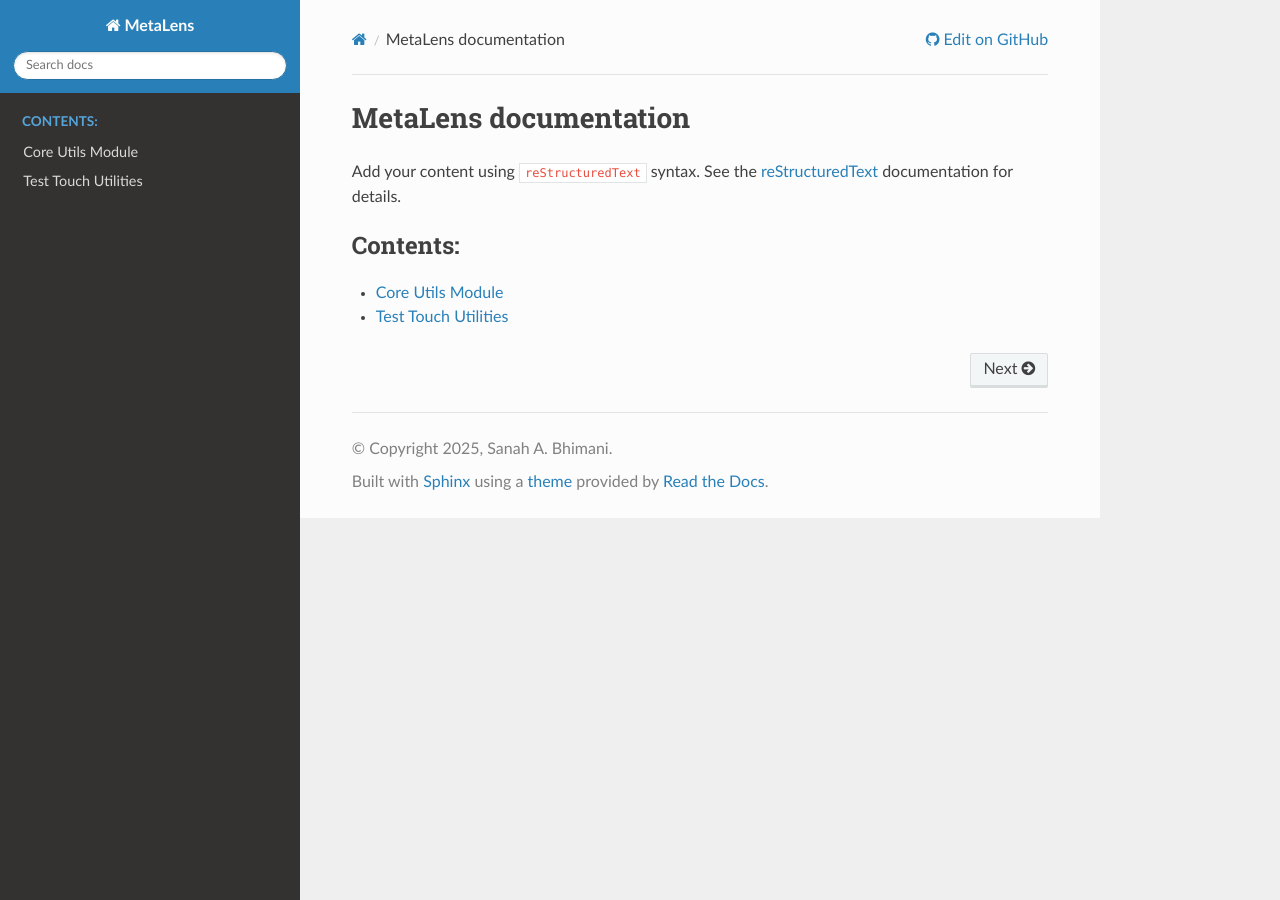
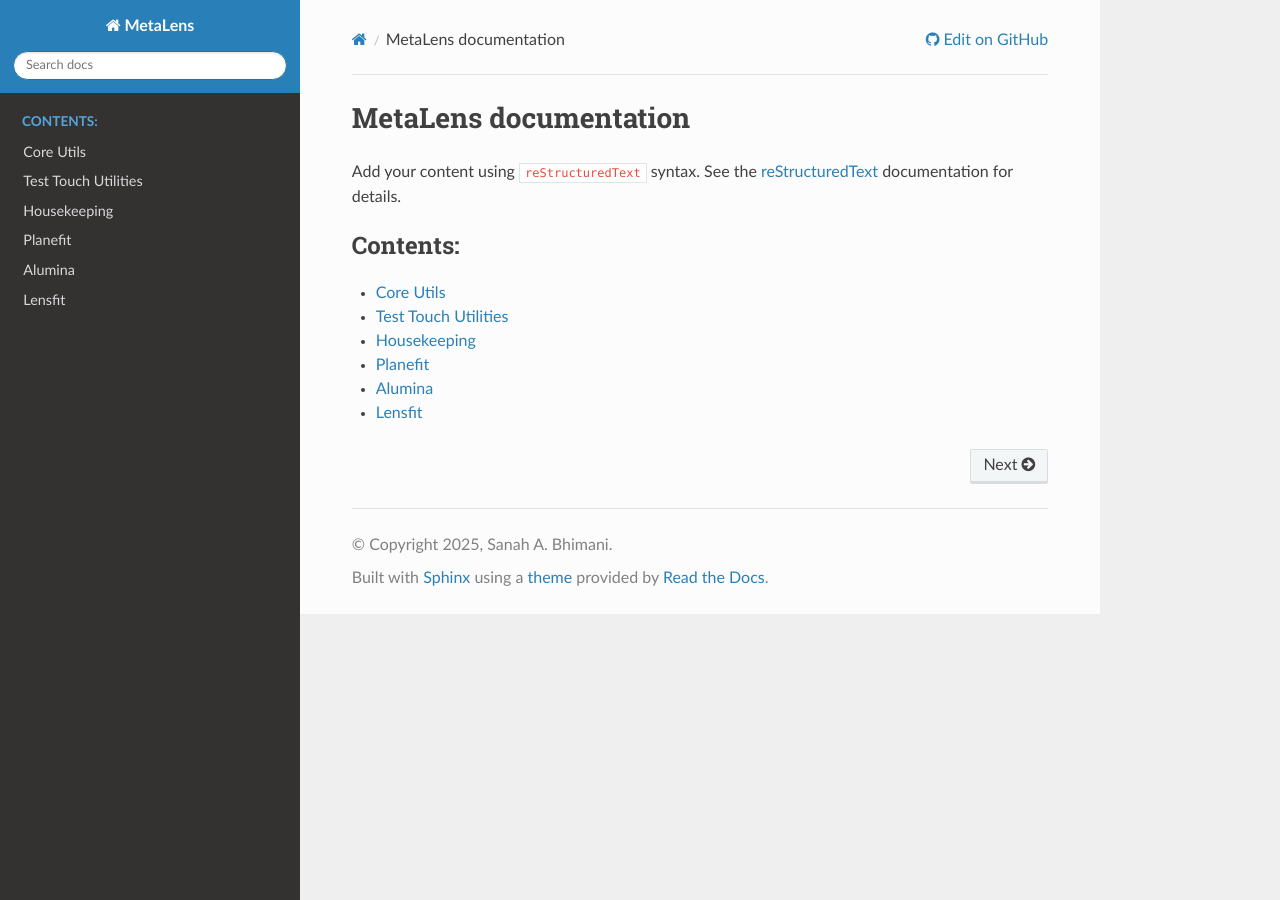
Before and after one commit to sanahabhimani/metalens, a Sphinx documentation site: the page built from docs/source/index.rst, in a window 1280 px wide. Built offline with Sphinx 7.4.7 and the Read the Docs theme 3.1.0, drawn with Linux system fonts in a browser that asks for light colours.

Commit message:
add more modules in the index.rst

```diff
--- a/docs/source/core_utils.rst
+++ b/docs/source/core_utils.rst
@@ -1,4 +1,4 @@
-Core Utils Module
+Core Utils
 =================
 
 .. automodule:: core_utils
--- a/docs/source/index.rst
+++ b/docs/source/index.rst
@@ -17,3 +17,7 @@ documentation for details.
 
    core_utils
    test_touch_utils
+   housekeeping
+   planefit
+   alumina
+   lensfit
```
